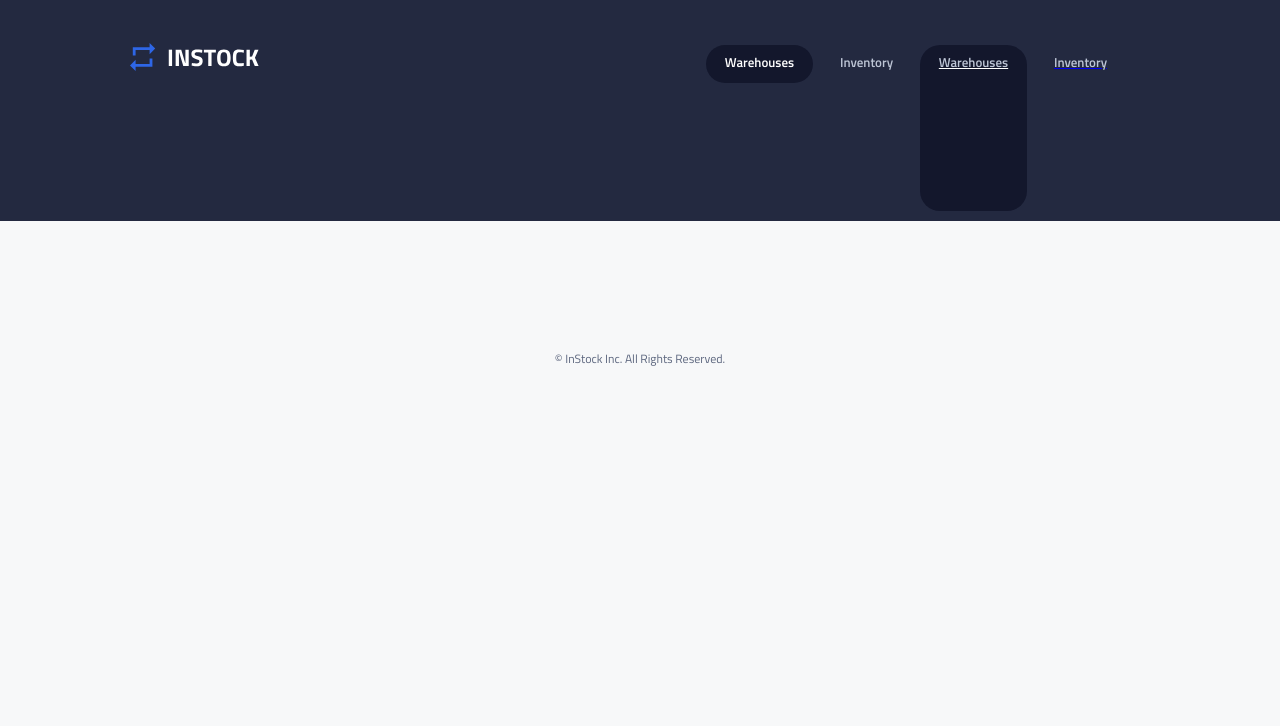
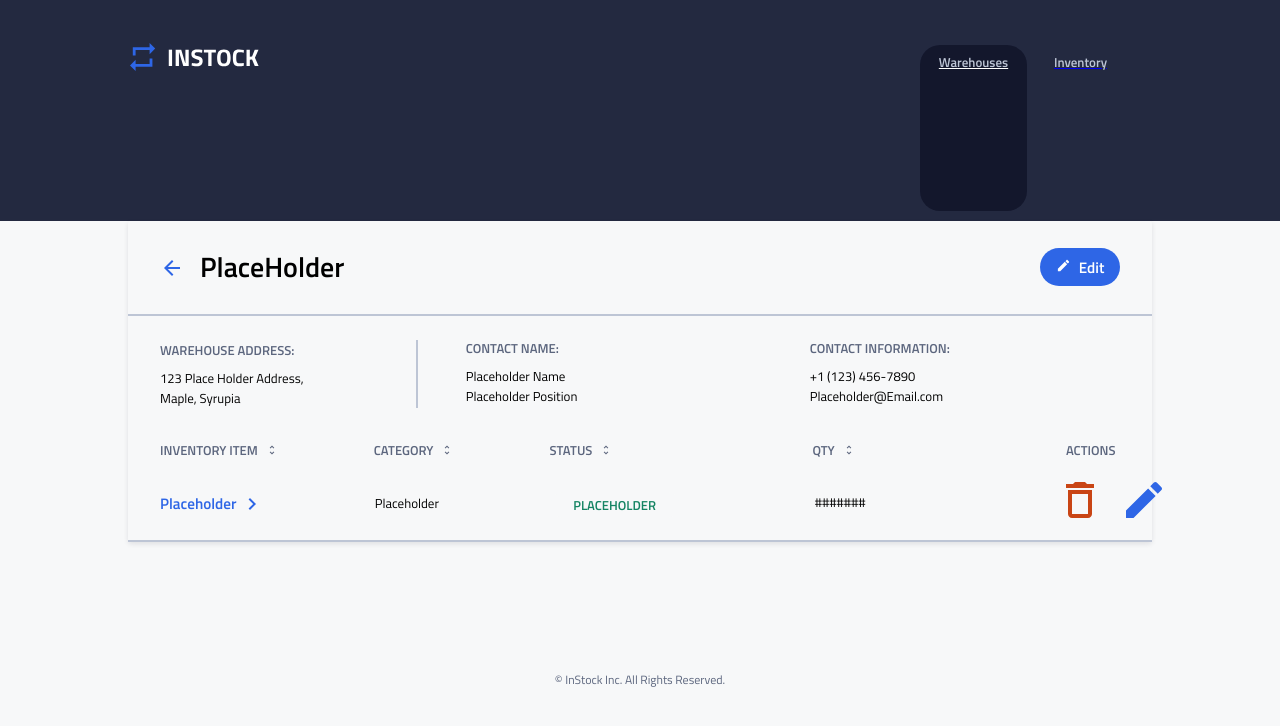
Before and after one commit to sean35mm/ari-instock, a React (Create React App) app in the folder client/: page /warehouse in a window 1280 px wide. Shown: the top 726 px of the page. Built offline with nearby package versions, Linux system fonts and the light colour scheme.

Commit message:
clone pull

```diff
--- a/client/src/App.js
+++ b/client/src/App.js
@@ -17,13 +17,13 @@ function App() {
             {...routeProps}
             />}}
           /> */}
-					{/* <Route
-						path="/warehouse/:id"
+					<Route
+						path="/warehouse"
 						exact
 						render={(routeProps) => {
 							return <WarehouseDetails {...routeProps} />;
 						}}
-					/> */}
+					/>
 					{/* <Route path="/warehouse/:id/edit" render={routeProps => {
             return <WarehouseEdit
             {...routeProps}
--- a/client/src/Components/Header/Header.jsx
+++ b/client/src/Components/Header/Header.jsx
@@ -1,9 +1,6 @@
-
 import React from "react";
 import Logo from "../../Assets/Logo/InStock-Logo.svg";
-import { Link, NavLink } from "react-router-dom";
-
-
+import { NavLink } from "react-router-dom";
 
 import "../Header/Header.scss";
 
@@ -16,8 +13,6 @@ const Header = () => {
         </a>
       </div>
       <nav className="header__links">
-        <Link className="header__link active">Warehouses</Link>
-        <Link className="header__link">Inventory</Link>
         <NavLink to="/warehouse" activeClassName="selected">
           <div className="header__link">Warehouses</div>
         </NavLink>
--- a/client/src/Components/WarehouseDetails/WarehouseDetails.scss
+++ b/client/src/Components/WarehouseDetails/WarehouseDetails.scss
@@ -23,7 +23,7 @@ p {
 
   @include desktop {
     @include desktop-margin;
-    width: 63.75rem;
+    width: 80%;
   }
 
   &__address {
```
